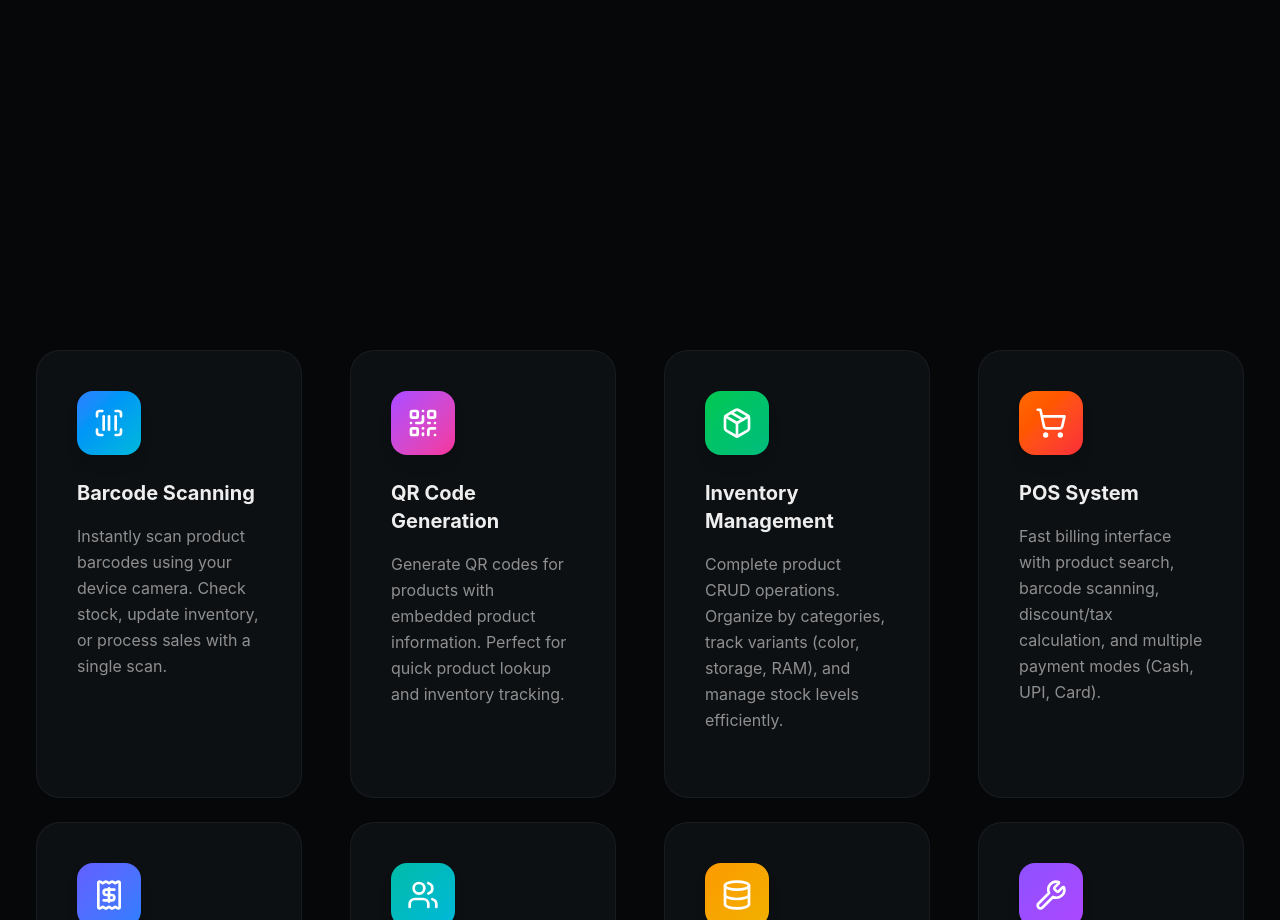
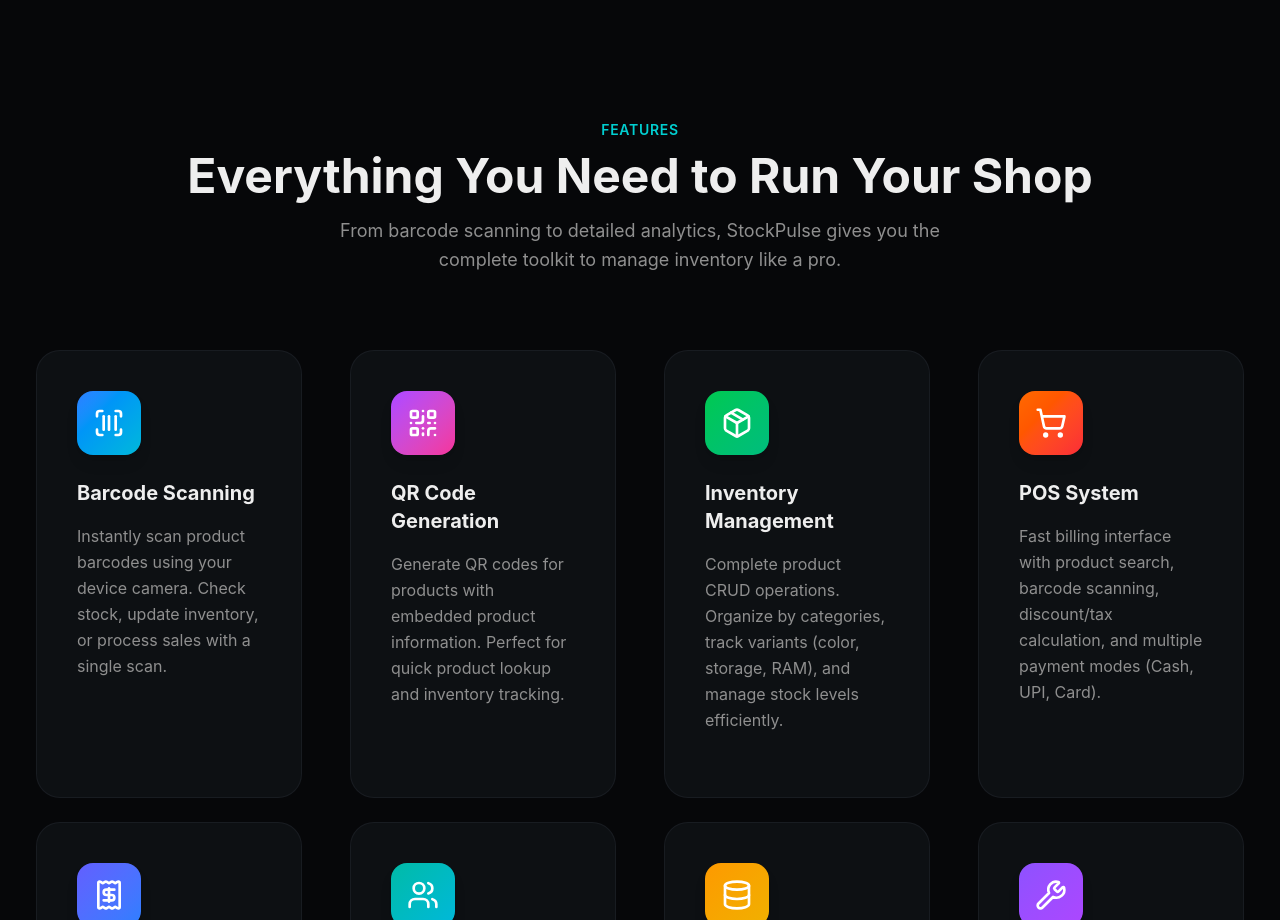
Before and after one commit to Dhani-1428/bonus-stock-manager, a Next.js app: page / in a window 1280 px wide. Shown: the part 840-1760 px from the top of the page. Built offline with nearby package versions, Linux system fonts and the light colour scheme; no server answers.

Commit message:
Remove container scroll animation from features section

```diff
--- a/components/landing/features-section.tsx
+++ b/components/landing/features-section.tsx
@@ -1,7 +1,7 @@
 "use client"
 
-import { useEffect, useRef, useState } from "react"
-import { motion, useScroll, useTransform, useInView } from "framer-motion"
+import { useRef } from "react"
+import { motion, useInView } from "framer-motion"
 import {
   ScanBarcode,
   BarChart3,
@@ -210,28 +210,14 @@ function FeatureCard({ feature, index }: { feature: typeof features[0]; index: n
 }
 
 export function FeaturesSection() {
-  const containerRef = useRef<HTMLDivElement>(null)
-  const { scrollYProgress } = useScroll({
-    target: containerRef,
-    offset: ["start start", "end start"],
-  })
-
-  const opacity = useTransform(scrollYProgress, [0, 0.2, 0.8, 1], [0, 1, 1, 0])
-  const scale = useTransform(scrollYProgress, [0, 0.2, 0.8, 1], [0.8, 1, 1, 0.8])
-  const y = useTransform(scrollYProgress, [0, 0.2, 0.8, 1], [100, 0, 0, -100])
-
   return (
     <section
       id="features"
-      className="relative py-24 lg:py-32 scroll-mt-24 overflow-hidden"
-      ref={containerRef}
+      className="relative py-24 lg:py-32 scroll-mt-24"
     >
       <div className="max-w-7xl mx-auto px-6">
-        {/* Section heading with scroll animation */}
-        <motion.div
-          className="text-center mb-16"
-          style={{ opacity, scale, y }}
-        >
+        {/* Section heading */}
+        <div className="text-center mb-16">
           <p className="text-sm font-semibold text-primary uppercase tracking-wider mb-3">
             Features
           </p>
@@ -242,7 +228,7 @@ export function FeaturesSection() {
             From barcode scanning to detailed analytics, StockPulse gives you the
             complete toolkit to manage inventory like a pro.
           </p>
-        </motion.div>
+        </div>
 
         {/* Features grid - Responsive card layout with scroll animations */}
         <div className="grid grid-cols-1 sm:grid-cols-2 lg:grid-cols-3 xl:grid-cols-4 gap-6">
```
